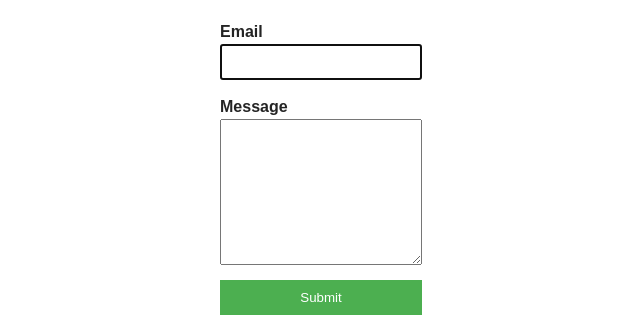
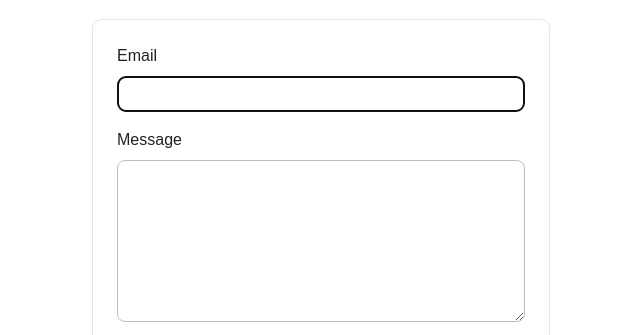
Before and after one commit to ollalasha/goit-js-hw-09, a website built with Vite: page src/2-form.html in a window 1280 px wide. Shown: the top 335 px of the page, without its empty margins (339-979 px from the left). Built offline with nearby package versions, Linux system fonts and the light colour scheme.

Commit message:
change file

```diff
--- a/src/2-form.html
+++ b/src/2-form.html
@@ -6,7 +6,96 @@
     <meta name="viewport" content="width=device-width, initial-scale=1.0" />
     <title><Form></Form></title>
     <link rel="stylesheet" href="./css/styles.css" />
-  </head>
+
+    <style>
+body {
+  margin: 0;
+  padding: 0;
+  background-color: #f5f5f5;
+  display: flex;
+  justify-content: center;
+  align-items: center;
+  min-height: 100vh;
+  font: montserrat, sans-serif;
+}
+
+/* Форма */
+.feedback-form {
+  width: 408px;
+  padding: 24px;
+  border-radius: 8px;
+  background-color: #ffffff;
+  box-shadow: 0 0 0 1px rgba(0, 0, 0, 0.1);
+  display: flex;
+  flex-direction: column;
+  gap: 16px;
+}
+
+/* Текст підписів */
+.feedback-form label {
+  display: flex;
+  flex-direction: column;
+  font-size: 16px;
+  color: #212121;
+  font-weight: 500;
+}
+
+/* Поля форми */
+.feedback-form input,
+.feedback-form textarea {
+  margin-top: 8px;
+  padding: 8px 16px;
+  font-size: 16px;
+  color: #ffffff;
+  border: 1px solid #bdbdbd;
+  border-radius: 8px;
+  background-color: #ffffff;
+  transition: border-color 0.3s ease, box-shadow 0.3s ease;
+}
+
+/* Hover стан */
+.feedback-form input:hover,
+.feedback-form textarea:hover {
+  border-color: #000000;
+
+}
+.feedback-form textarea:focus {
+  color: #2e2f42;
+}
+/* Active / focus */
+.feedback-form input:active,
+.feedback-form textarea:active {
+  border-color: #2e2f24;
+  outline: none;
+}
+
+/* Textarea розмір */
+.feedback-form textarea {
+  min-height: 100px;
+  resize: vertical;
+}
+
+/* Кнопка */
+.feedback-form button {
+  background-color: #3c74ff;
+  color: #ffffff;
+  align-self: flex-start;
+  font-size: 16px;
+  font-weight: 600;
+  border: none;
+  border-radius: 8px;
+  padding: 8px 16px;
+  cursor: pointer;
+  transition: background-color 0.3s ease, box-shadow 0.3s ease;
+}
+
+/* Hover кнопки */
+.feedback-form button:hover {
+  background-color: #5c8eff;
+  box-shadow: 0 2px 4px rgba(60, 116, 255, 0.4);
+}
+    </style>
+</head>
   <body>  <form class="feedback-form" autocomplete="off">
     <label>
       Email
@@ -14,7 +103,7 @@
     </label>
     <label>
       Message
-      <textarea name="message" rows="8"></textarea>
+      <textarea name="message" rows="8">Type area</textarea>
     </label>
     <button type="submit">Submit</button>
   </form>
--- a/src/css/styles.css
+++ b/src/css/styles.css
@@ -58,36 +58,3 @@ body {
   height: 200px;
   object-fit: cover;
 }
-
-
-    body {
-      font-family: Arial, sans-serif;
-      padding: 20px;
-    }
-    .feedback-form {
-      max-width: 400px;
-      margin: auto;
-      display: flex;
-      flex-direction: column;
-      gap: 15px;
-    }
-    label {
-      display: flex;
-      flex-direction: column;
-      font-weight: bold;
-    }
-    input, textarea {
-      padding: 8px;
-      font-size: 14px;
-      resize: vertical;
-    }
-    button {
-      padding: 10px;
-      background-color: #4caf50;
-      color: white;
-      border: none;
-      cursor: pointer;
-    }
-    button:hover {
-      background-color: #45a049;
-    }
```
